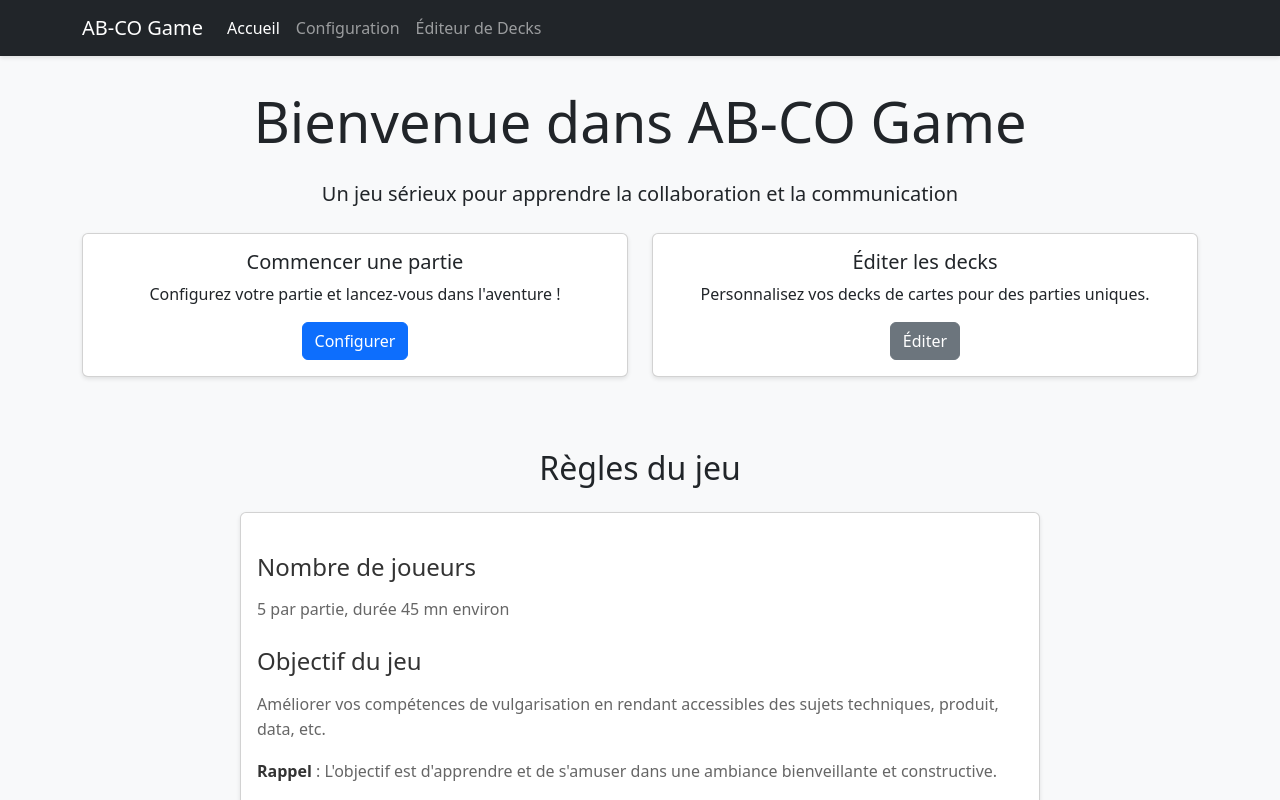
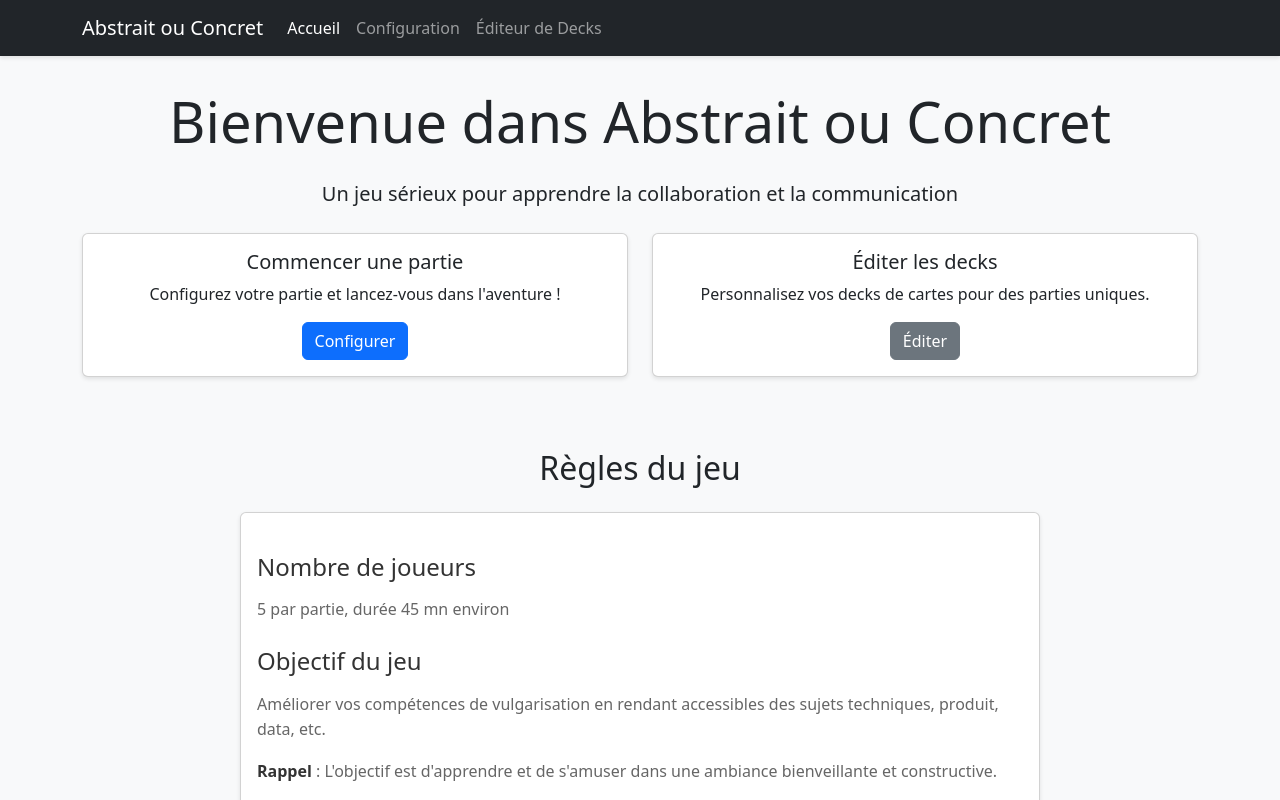
Before and after one commit to loickaczmarek/sg-ab-co-game, an Angular app: page / in a window 1280 px wide. Shown: the top 800 px of the page. Built offline with nearby package versions, Linux system fonts and the light colour scheme.

Commit message:
feat: boy scout rule

```diff
--- a/src/app/app.component.html
+++ b/src/app/app.component.html
@@ -1,6 +1,6 @@
 <nav class="navbar navbar-expand-lg navbar-dark bg-dark">
   <div class="container">
-    <a class="navbar-brand" href="#">AB-CO Game</a>
+    <a class="navbar-brand" href="#">Abstrait ou Concret</a>
     <button class="navbar-toggler" type="button" data-bs-toggle="collapse" data-bs-target="#navbarNav">
       <span class="navbar-toggler-icon"></span>
     </button>
--- a/src/app/components/home/home.component.html
+++ b/src/app/components/home/home.component.html
@@ -1,5 +1,5 @@
 <div class="text-center">
-  <h1 class="display-4 mb-4">Bienvenue dans AB-CO Game</h1>
+  <h1 class="display-4 mb-4">Bienvenue dans Abstrait ou Concret</h1>
   <p class="lead mb-4">Un jeu sérieux pour apprendre la collaboration et la communication</p>
 
   <div class="row justify-content-center">
```
